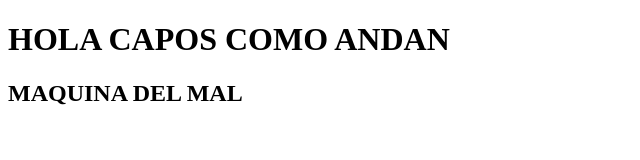
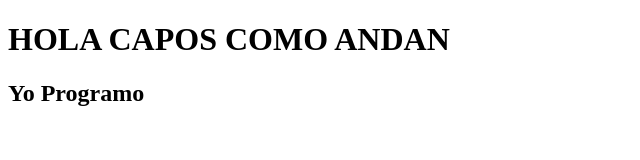
Before and after one commit to jjuliann37/YoProgramo_JulianMoreyra, a plain HTML site: page index.html in a window 1280 px wide. Shown: the whole page, without its empty margins (0-640 px from the left). Drawn offline with Linux system fonts and the light colour scheme.

Commit message:
Update index.html

```diff
--- a/index.html
+++ b/index.html
@@ -7,7 +7,7 @@
     <title>Document</title>
 </head>
 <body>
-    <H1> HOLA CAPOS COMO ANDAN</H1>
-    <H2> MAQUINA DEL MAL </H2>
+    <H1>HOLA CAPOS COMO ANDAN</H1>
+    <H2>Yo Programo</H2>
 </body>
 </html>
```
